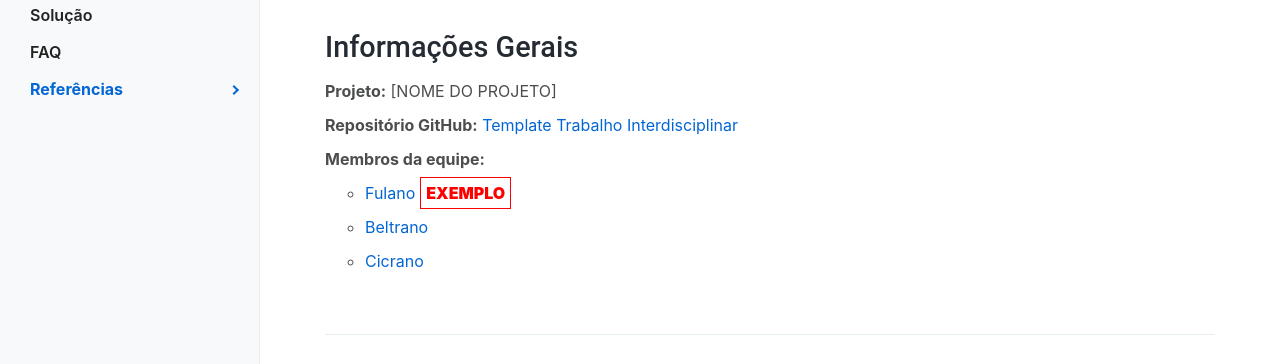
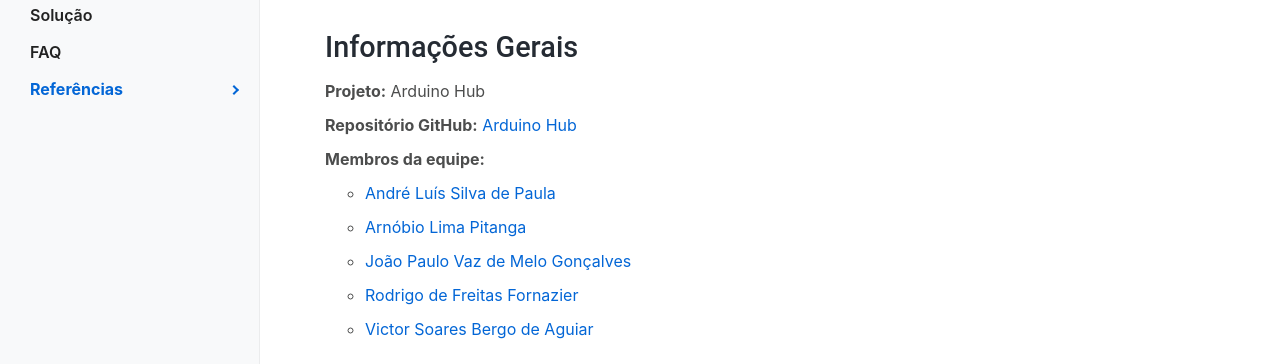
Before and after one commit to ICEI-PUC-Minas-PPLCC-TI/ppl-cc-ti1-2023-2-g-arduino-hub, a plain HTML site: page docs/index.html in a window 1280 px wide. Shown: the part 251-615 px from the top of the page. Drawn offline with Linux system fonts and the light colour scheme.

Commit message:
Atualizando readme e a introdução docs

```diff
--- a/docs/index.html
+++ b/docs/index.html
@@ -8,7 +8,6 @@
   <link href="assets/images/favicon.png" rel="icon">
   <title>Trabalho Interdisciplinar - Documentação</title>
   <meta name="description" content="Documentação do projeto da disciplina de Trabalho Interdisciplinar">
-  <meta name="author" content="Rommel Carneiro (WebTech)">
 
   <!-- Stylesheet ========================= -->
   <link rel="stylesheet" type="text/css" href="assets/vendor/bootstrap/css/bootstrap.min.css">
@@ -101,14 +100,16 @@
               <div class="row">
                 <div class="col-12">
                   <ul class="list-unstyled">
-                    <li><strong>Projeto:</strong> [NOME DO PROJETO]</li>
-                    <li><strong>Repositório GitHub:</strong> <a href="https://github.com/WebTech-PUC-Minas/ti1-template">Template Trabalho Interdisciplinar</a>
+                    <li><strong>Projeto:</strong> Arduino Hub</li>
+                    <li><strong>Repositório GitHub:</strong> <a href="https://github.com/ICEI-PUC-Minas-PPLCC-TI/ti-1-ppl-cc-m-20232-arduino-hub">Arduino Hub</a>
                     </li>
                     <li><strong>Membros da equipe:</strong>
                       <ul>
-                        <li><a href="https://github.com/fulano">Fulano</a><span class="exemplo">EXEMPLO</span></li>
-                        <li><a href="https://github.com/beltrano">Beltrano</a></li>
-                        <li><a href="https://github.com/cicrano">Cicrano</a></li>
+                        <li><a href="https://github.com/andreeluis">André Luís Silva de Paula</a></li>
+                        <li><a href="https://github.com/Arnobiu">Arnóbio Lima Pitanga</a></li>
+                        <li><a href="https://github.com/JoaoVazMello">João Paulo Vaz de Melo Gonçalves</a></li>
+                        <li><a href="https://github.com/rodrigoFornazier">Rodrigo de Freitas Fornazier</a></li>
+                        <li><a href="https://github.com/K1TTO2">Victor Soares Bergo de Aguiar</a></li>
                       </ul>
                     </li>
                   </ul>
```
Also changed, not shown: 1 other file.
